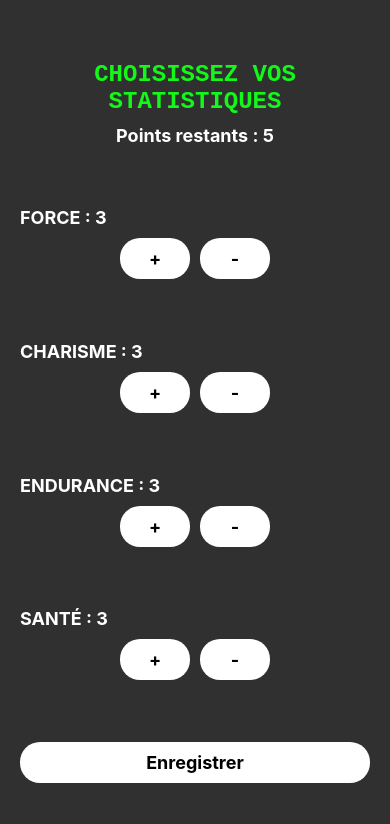
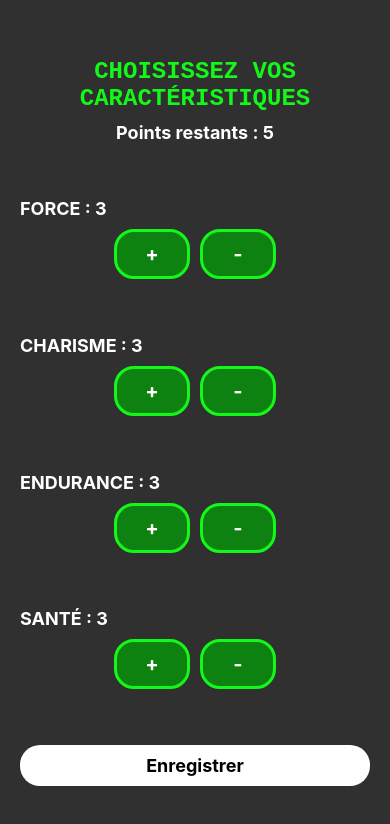
Before and after one commit to pascal-rithi-ke/Wasteland_Warrior, a React Native app in the folder front/: screen /Caracteristiques in a window 390 px wide. Shown: the top 824 px of the page. Built offline with nearby package versions, Linux system fonts and the light colour scheme.

Commit message:
Style boutons + contenu synopsys & caractéristiques

```diff
--- a/front/Caracteristiques.js
+++ b/front/Caracteristiques.js
@@ -77,7 +77,7 @@ const Caracteristiques = ({ onUpdateCaracteristiques }) => {
   return (
     <View style={styles.container}>
       <View style={styles.textContainer}>
-        <Text style={styles.h1}>CHOISISSEZ VOS STATISTIQUES</Text>
+        <Text style={styles.h1}>CHOISISSEZ VOS CARACTÉRISTIQUES</Text>
         <Text style={styles.pointsRestantsText}>Points restants : {pointsRestants}</Text>
       </View>
       <View style={styles.caracteristiqueContainer}>
@@ -202,19 +202,21 @@ const styles = StyleSheet.create({
     marginTop: 10,
   },
   button: {
-    backgroundColor: '#FFFFFF',
     borderRadius: 20,
     padding: 10,
     marginHorizontal: 5,
+    backgroundColor: '#0e8210',
+    borderColor: '#14f819',
+    borderWidth: 3,
   },
   buttonText: {
     display: 'flex',
     justifyContent: 'center',
     alignItems: 'center',
     width: 50,
-    fontSize: 18,
+    fontSize: 20,
     fontWeight: 'bold',
-    color: '#000000',
+    color: '#FFF',
   },
   saveButton: {
     backgroundColor: '#FFFFFF',
--- a/front/Synopsis.js
+++ b/front/Synopsis.js
@@ -64,7 +64,7 @@ const styles = StyleSheet.create({
     borderWidth: 3,
   },
   buttonText: {
-    fontSize: 16,
+    fontSize: 20,
     fontWeight: 'bold',
     color: '#FFF',
     fontFamily: 'monospace',
```
